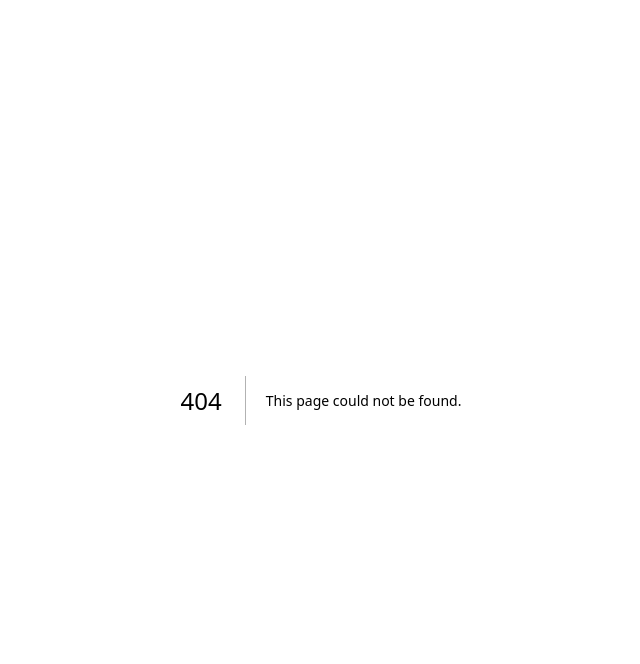
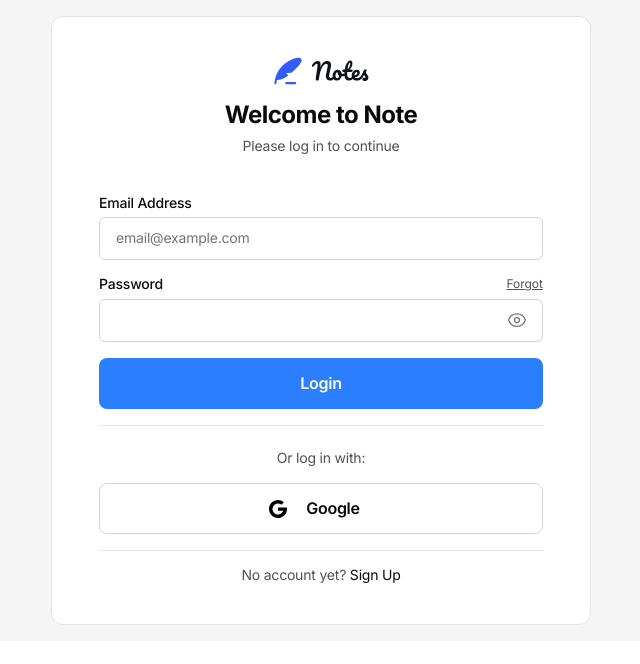
Before and after one commit to amine-bambrik-p8/notes-app, a Next.js app: page /auth/login in a window 1280 px wide. Before the commit this address had no page. Shown: the top 664 px of the page, without its empty margins (319-959 px from the left). Built offline with nearby package versions, Linux system fonts and the light colour scheme.

Commit message:
Create login page

```diff
--- /dev/null
+++ b/src/app/(auth)/auth/layout.tsx
@@ -0,0 +1,11 @@
+import { ReactNode } from 'react';
+
+export default function AuthLayout({
+  children,
+}: Readonly<{ children: ReactNode }>) {
+  return (
+    <div className="flex h-full w-full flex-col items-center justify-center bg-neutral-100 p-4 dark:bg-neutral-700">
+      <div className="w-full max-w-130.5 md:max-w-135">{children}</div>
+    </div>
+  );
+}
--- /dev/null
+++ b/src/app/(auth)/auth/login/page.tsx
@@ -0,0 +1,90 @@
+'use client';
+import { EyeIcon } from '@heroicons/react/24/outline';
+import GoogleIcon from '@/components/shared/icons/google';
+import Input from '@/components/shared/input';
+import Logo from '@/components/shared/logo';
+import Link from 'next/link';
+
+export default function LoginPage() {
+  return (
+    <div className="xs:py-12 w-full rounded-xl border-1 border-neutral-200 bg-white px-4 py-10 dark:border-neutral-800 dark:bg-neutral-950">
+      <div className="m-auto flex w-full max-w-114.5 flex-col space-y-4 md:max-w-111">
+        <div className="self-center">
+          <Logo />
+        </div>
+
+        <div className="self-center text-center">
+          <h1 className="text-preset-1 mb-2 text-neutral-950 dark:text-white">
+            Welcome to Note
+          </h1>
+          <p className="text-preset-5 text-neutral-600 dark:text-neutral-300">
+            Please log in to continue
+          </p>
+        </div>
+
+        <form className="flex flex-col space-y-4 pt-6">
+          <Input
+            name="emailAddress"
+            type="email"
+            label="Email Address"
+            placeholder="email@example.com"
+          />
+          <Input
+            type="password"
+            name="password"
+            label="Password"
+            link={
+              <Link
+                href="/forgot"
+                className="text-xs leading-[1.4] tracking-normal text-neutral-600 underline dark:text-neutral-400"
+              >
+                Forgot
+              </Link>
+            }
+            suffix={
+              <button
+                type="button"
+                className="cursor-pointer bg-transparent text-neutral-500 focus:outline-2 focus:outline-neutral-600 disabled:text-neutral-300 dark:disabled:text-neutral-700"
+              >
+                <EyeIcon aria-hidden="true" className="size-5" />
+              </button>
+            }
+          />
+
+          <button
+            className="btn btn--primary text-preset-3 justify-center"
+            type="submit"
+          >
+            Login
+          </button>
+        </form>
+
+        <div className="flex flex-col items-center space-y-4 border-t-1 border-b-1 border-neutral-200 pt-6 pb-4 dark:border-neutral-800">
+          <p className="text-preset-5 text-neutral-600 dark:text-neutral-300">
+            Or log in with:
+          </p>
+          <button
+            className="btn btn--border text-preset-3 justify-center"
+            type="button"
+          >
+            <div className="-ms-4 me-4">
+              <GoogleIcon aria-hidden="true" />
+            </div>
+            Google
+          </button>
+        </div>
+
+        <div className="text-preset-5 flex flex-col items-center">
+          <p>
+            <span className="text-neutral-600 dark:text-neutral-300">
+              No account yet?
+            </span>{' '}
+            <Link href="./sign-up" className="text-neutral-950 dark:text-white">
+              Sign Up
+            </Link>
+          </p>
+        </div>
+      </div>
+    </div>
+  );
+}
```
